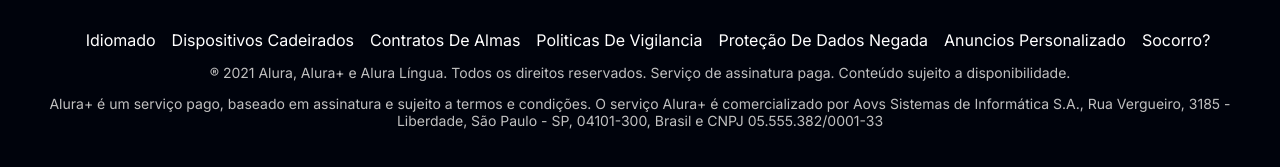
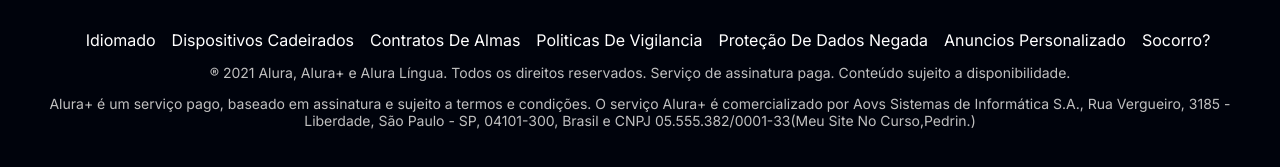
Before and after one commit to PedroNoth/plus-curso, a plain HTML site: page index.html in a window 1280 px wide. Shown: the part 3712-3879 px from the top of the page. Drawn offline with Linux system fonts and the light colour scheme.

Commit message:
Coloquei umas palavras a mais no rodape

```diff
--- a/index.html
+++ b/index.html
@@ -89,7 +89,7 @@
             </li>
         </ul>
         <p class="rodape__texto">® 2021 Alura, Alura+ e Alura Língua. Todos os direitos reservados. Serviço de assinatura paga. Conteúdo sujeito a disponibilidade.</p>
-        <p class="rodape__texto">Alura+ é um serviço pago, baseado em assinatura e sujeito a termos e condições. O serviço Alura+ é comercializado por Aovs Sistemas de Informática S.A., Rua Vergueiro, 3185 - Liberdade, São Paulo - SP, 04101-300, Brasil e CNPJ 05.555.382/0001-33</p2>
+        <p class="rodape__texto">Alura+ é um serviço pago, baseado em assinatura e sujeito a termos e condições. O serviço Alura+ é comercializado por Aovs Sistemas de Informática S.A., Rua Vergueiro, 3185 - Liberdade, São Paulo - SP, 04101-300, Brasil e CNPJ 05.555.382/0001-33(Meu Site No Curso,Pedrin.)</p2>
     </footer>
 
 </body>
```
